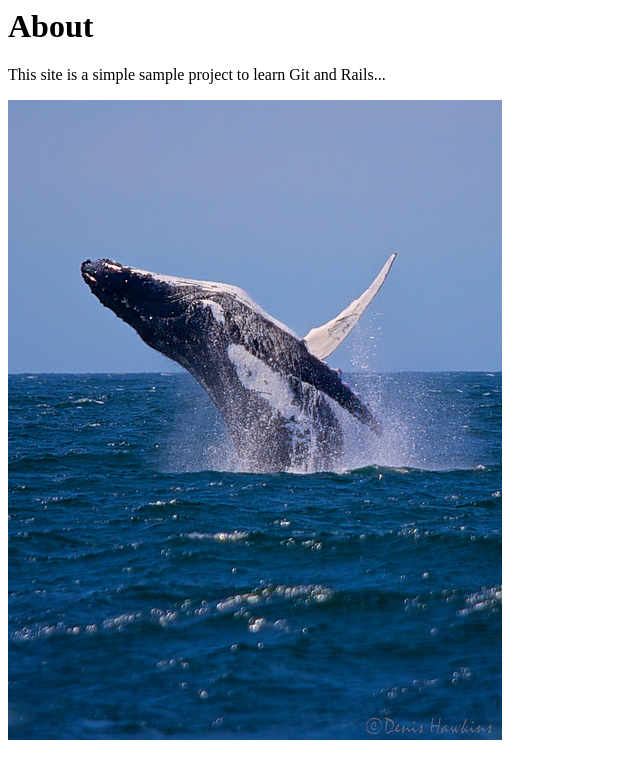
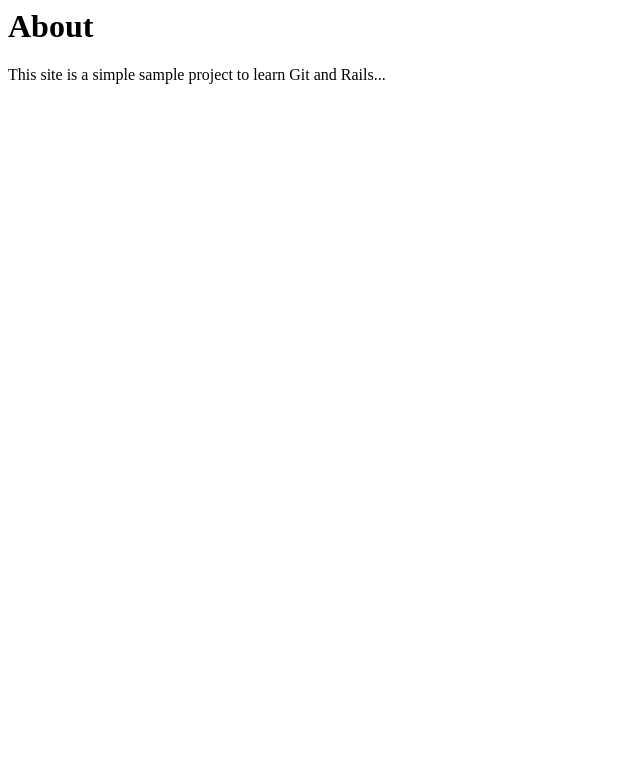
Before and after one commit to golemsmk/Learning_Testing, a plain HTML site: page about.html in a window 1280 px wide. Shown: the whole page, without its empty margins (0-640 px from the left). Drawn offline with Linux system fonts and the light colour scheme.

Commit message:
Remove unnessesary files and folders

```diff
--- a/about.html
+++ b/about.html
@@ -8,6 +8,5 @@
     <p>
       This site is a simple sample project to learn Git and Rails...
     </p>
-    <img src="images/breaching_whale.jpg">
   </body>
 </html>
```
Also changed, not shown: images/breaching_whale.jpg (deleted).
